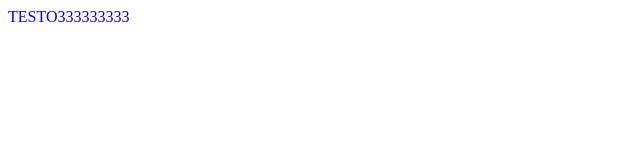
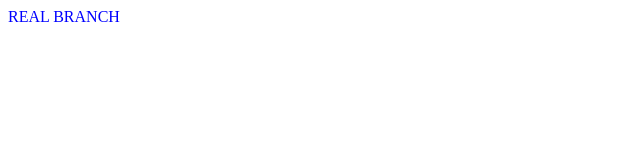
Before and after one commit to Itseno/CatSite_, a plain HTML site: page index.html in a window 1280 px wide. Shown: the full height of the page, 0-640 px from the left. Drawn offline with Linux system fonts and the light colour scheme.

Commit message:
Real Branch

```diff
--- a/index.html
+++ b/index.html
@@ -9,7 +9,7 @@
 </head>
 <body>
 <p>
-TESTO333333333
+REAL BRANCH
 </p>
 </body>
 </html>
```
